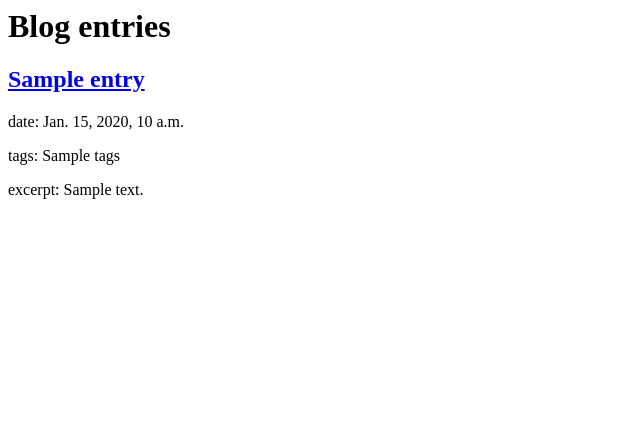
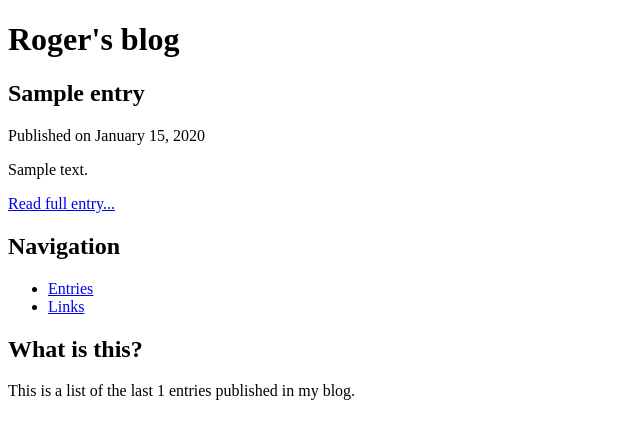
Before and after one commit to rrw4/django_cms, a Django app: template templates/django_blog/entry_archive.html in a window 1280 px wide. Shown: the top 439 px of the page, without its empty margins (0-640 px from the left). Run offline with Django 3.2, Linux system fonts and the light colour scheme; the template is opened without the code that fills it: most values are stand-ins (such as "Sample title", 1, 10 or a date in 2020).

Commit message:
extend entry_archive template from base_entries, and fix path for all base_* templates

```diff
--- a/templates/django_blog/base_categories.html
+++ b/templates/django_blog/base_categories.html
@@ -1,4 +1,4 @@
-{% extends "base.html" %}
+{% extends "django_blog/base.html" %}
 
 {% block title %}| Categories {% endblock %}
 
--- a/templates/django_blog/base_entries.html
+++ b/templates/django_blog/base_entries.html
@@ -1,4 +1,4 @@
-{% extends "base.html" %}
+{% extends "django_blog/base.html" %}
 
 {% block title %}| Entries {% endblock %}
 
--- a/templates/django_blog/base_links.html
+++ b/templates/django_blog/base_links.html
@@ -1,4 +1,4 @@
-{% extends "base.html" %}
+{% extends "django_blog/base.html" %}
 
 {% block title %}| Links {% endblock %}
 
--- a/templates/django_blog/base_tags.html
+++ b/templates/django_blog/base_tags.html
@@ -1,4 +1,4 @@
-{% extends "base.html" %}
+{% extends "django_blog/base.html" %}
 
 {% block title %}| Tags {% endblock %}
 
--- a/templates/django_blog/entry_archive.html
+++ b/templates/django_blog/entry_archive.html
@@ -1,13 +1,20 @@
-<html>
-    <head>
-        <h1>Blog entries</h1>
-    </head>
-    <body>
-        {% for entry in latest %}
-            <h2><a href="{{ entry.get_absolute_url }}">{{ entry.title }}</a></h2>
-            <p>date: {{ entry.pub_date }}</p>
-            <p>tags: {{ entry.tags }}</p>
-            <p>excerpt: {{ entry.excerpt_html|safe }}</p>
-        {% endfor %}
-    </body>
-</html>
+{% extends "django_blog/base_entries.html" %}
+
+{% block title %}{{ block.super }} | Latest entries{% endblock %}
+
+{% block content %}
+{% for entry in latest %}
+    <h2>{{ entry.title }}</h2>
+    <p>Published on {{ entry.pub_date|date:"F j, Y" }}</p>
+    {% if entry.excerpt_html %}
+        {{ entry.excerpt_html|safe }}
+    {% else %}
+        {{ entry.body_html|truncatewords_html:"50"|safe }}
+    {% endif %}
+    <p><a href="{{ entry.get_absolute_url }}">Read full entry...</a></p>
+{% endfor %}
+{% endblock %}
+
+{% block whatis %}
+<p>This is a list of the last {{ latest.count }} entries published in my blog.</p>
+{% endblock %}
```
